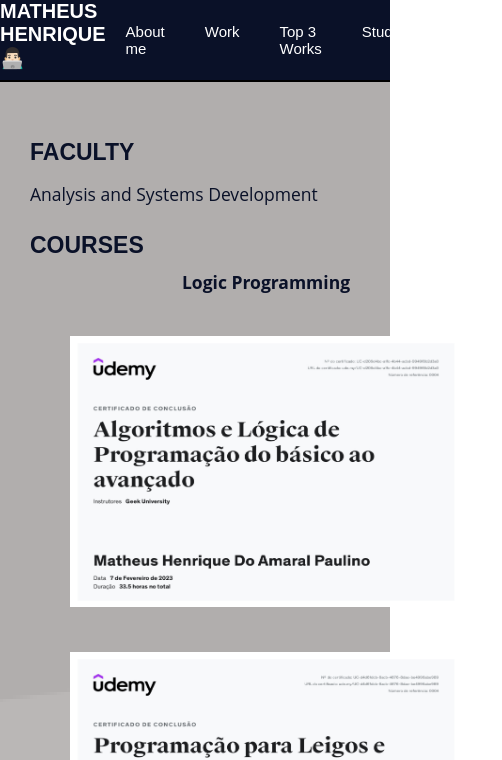
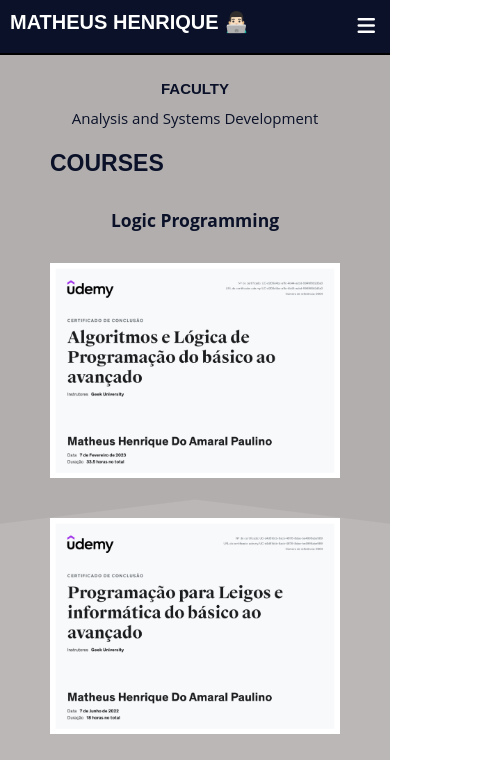
Before and after one commit to mat-henriqu/SimpleLandingPage, a plain HTML site: page study.html in a window 390 px wide. Shown: the top 760 px of the page, 502 px wide, since content can reach past the window. Drawn offline with Linux system fonts and the light colour scheme.

Commit message:
Tornando menu responsivo

```diff
--- a/assets/css/elements.css
+++ b/assets/css/elements.css
@@ -28,6 +28,7 @@ h6 {
 
 h1 {
     font-size: 6rem;
+    padding-left: 10px;
 }
 
 h2 {
--- a/assets/css/menu.css
+++ b/assets/css/menu.css
@@ -14,8 +14,7 @@
     display: flex;
     justify-content: space-between;
     align-items: center;
-    padding-top: 0;
-    padding-bottom: 0;
+    padding: 0;
 }
 
 .menu h1 {
@@ -54,3 +53,44 @@
 .menuSpacing {
     height: 59px;
 }
+
+.menu-icon {
+    display: none;
+    background: none;
+    border: none;
+    font-size: 2rem;
+    color: var(--whiteColor);
+    cursor: pointer;
+    padding: 15px;
+}
+
+/* Responsiveness */
+@media (max-width: 768px) {
+    .menu ul {
+        flex-direction: column;
+        display: none;
+        width: 100%;
+        background-color: var(--primaryColor);
+        position: absolute;
+        top: 100%;
+        left: 0;
+    }
+
+    .menu ul.show {
+        display: flex;
+    }
+
+    .menu-icon {
+        display: block;
+    }
+
+    .menu ul li {
+        width: 100%;
+        text-align: center;
+    }
+
+    .menu ul li a {
+        padding: 1rem;
+        font-size: 1.2rem;
+    }
+}
--- a/assets/css/study.css
+++ b/assets/css/study.css
@@ -1,42 +1,82 @@
 .gridOneContentStudy {
     display: flex;
-    flex-flow: column wrap;
+    flex-direction: column;
     justify-content: center;
     min-height: 100vh;
+    padding: 20px;
 }
 
 .gridMainHeadingStudy {
-    /* h2 */
     margin-top: 5rem;
-    margin-bottom: 15rem;
+    margin-bottom: 2rem;
+    font-size: 2.8rem;
+    text-align: center;
 }
 
 .gridDescriptionStudy {
-    /* p */
-    margin-top: -13.5rem;
-    margin-bottom: 2.5rem;
+    margin-bottom: 3rem;
+    font-size: 2rem;
+    text-align: center;
 }
 
 .gridTitleStudy {
     text-align: center;
     font-weight: bold;
+    margin: 2rem;
 }
 
 .gridStudy {
     display: flex;
-    flex-flow: row wrap;
-    justify-content: space-evenly;
-    padding: 20px;
+    flex-wrap: wrap;
+    justify-content: center;
+    gap: 20px;
 }
 
 .gridStudy img {
-    width: 392px;
-    height: 271px;
-    overflow: auto;
+    width: 350px;
+    height: auto;
     transition: all 300ms ease-in-out;
-    margin: 20px;
+    cursor: pointer;
+    margin: 0 10px;
 }
 
 .gridStudy img:hover {
-    transform: translate(2%, -2%) scale(1.28);
+    transform: scale(1.1);
 }
+
+@media (max-width: 768px) {
+    .gridMainHeadingStudy {
+        font-size: 2rem;
+        margin-top: 3rem;
+        margin-bottom: 1.5rem;
+    }
+
+    .gridDescriptionStudy {
+        font-size: 2rem;
+        margin-bottom: 2rem;
+    }
+
+    .gridStudy {
+        gap: 15px;
+    }
+
+    .gridStudy img {
+        width: 80%;
+    }
+}
+
+@media (max-width: 480px) {
+    .gridMainHeadingStudy {
+        font-size: 1.5rem;
+        margin-bottom: 1rem;
+    }
+
+    .gridDescriptionStudy {
+        font-size: 1.5rem;
+    }
+
+    .gridStudy img {
+        width: 100%;
+        margin: 10px 0;
+    }
+}
--- a/assets/css/work.css
+++ b/assets/css/work.css
@@ -3,6 +3,7 @@
     grid-template-columns: 1fr 1fr;
     gap: var(--gap);
     min-height: 100vh;
+    padding-top: 50px;
 }
 
 .workText {
@@ -112,5 +113,6 @@
         display: flex;
         flex-direction: column;
         min-height: 100vh;
+        padding-top: 0px;
     }
 }
--- /dev/null
+++ b/assets/js/menu.js
@@ -0,0 +1,9 @@
+const menuToggle = document.getElementById('menu-toggle');
+const menuItems = document.getElementById('menu-items');
+
+menuToggle.addEventListener('click', () => {
+    menuItems.classList.toggle('show');
+    menuToggle.innerHTML = menuItems.classList.contains('show')
+        ? '<i class="fas fa-times"></i>'
+        : '<i class="fas fa-bars"></i>';
+});
--- a/study.html
+++ b/study.html
@@ -11,6 +11,7 @@
     <link rel="stylesheet" href="/assets/css/classes.css">
     <link rel="stylesheet" href="/assets/css/menu.css">
     <link rel="stylesheet" href="/assets/css/study.css">
+    <link rel="stylesheet" href="https://cdnjs.cloudflare.com/ajax/libs/font-awesome/6.0.0-beta3/css/all.min.css">
 </head>
 
 <body>
@@ -18,7 +19,7 @@
         <div class="mainContent menuContent">
             <h1><a href="">Matheus Henrique 👨🏻‍💻</a></h1>
             <nav>
-                <ul>
+                <ul id="menu-items">
                     <li><a href="aboutMe.html">About me</a></li>
                     <li><a href="work.html">Work</a></li>
                     <li><a href="top3Work.html">Top 3 Works</a></li>
@@ -26,10 +27,12 @@
                     <li><a href="projects.html">Projects</a></li>
                     <li><a href="contact.html">Contact</a></li>
                 </ul>
+                <button id="menu-toggle" class="menu-icon">
+                    <i class="fas fa-bars"></i>
+                </button>
             </nav>
         </div>
     </aside>
-    <div class="menuSpacing"></div>
     <section id="study" class="whiteBg section">
         <div class="mainContent gridOneContentStudy">
             <h2 class="gridMainHeadingStudy">Faculty</h2>
@@ -104,7 +107,8 @@
                 </div>
                 <div>
                     <a href="https://hermes.dio.me/certificates/8BLOM2NE.pdf" target="_blank">
-                        <img src="/assets/img/certificadoBootcampNexaFundamentosIAGenerativaDio.jpg" alt="certificado Fundamentos de IA Generativa Dio">
+                        <img src="/assets/img/certificadoBootcampNexaFundamentosIAGenerativaDio.jpg"
+                            alt="certificado Fundamentos de IA Generativa Dio">
                     </a>
                 </div>
             </div>
@@ -124,6 +128,7 @@
             </div>
         </div>
     </section>
+    <script src="/assets/js/menu.js"></script>
 </body>
 
 </html>
```
Also changed, not shown: aboutMe.html (+6 -2 lines), contact.html (+18 -8 lines), projects.html (+6 -2 lines), top3Work.html (+6 -2 lines), work.html (+20 -8 lines).
